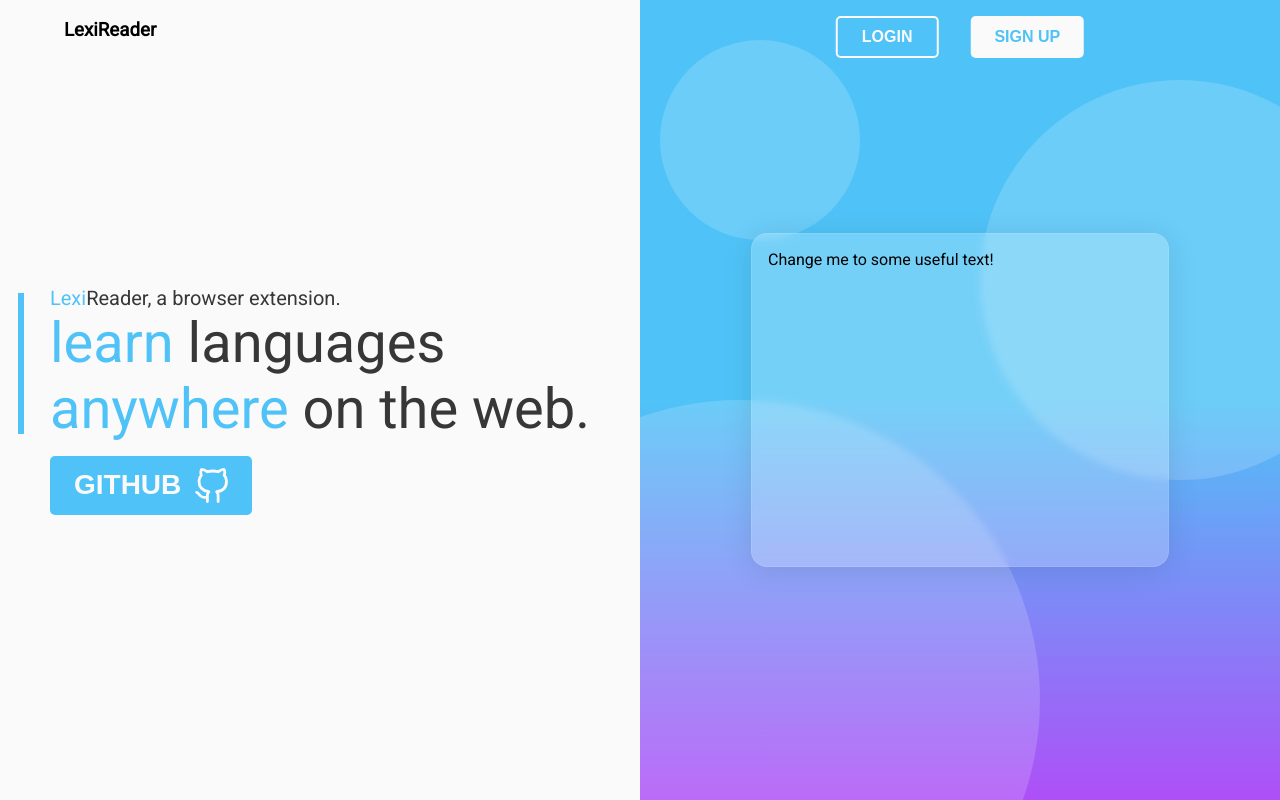
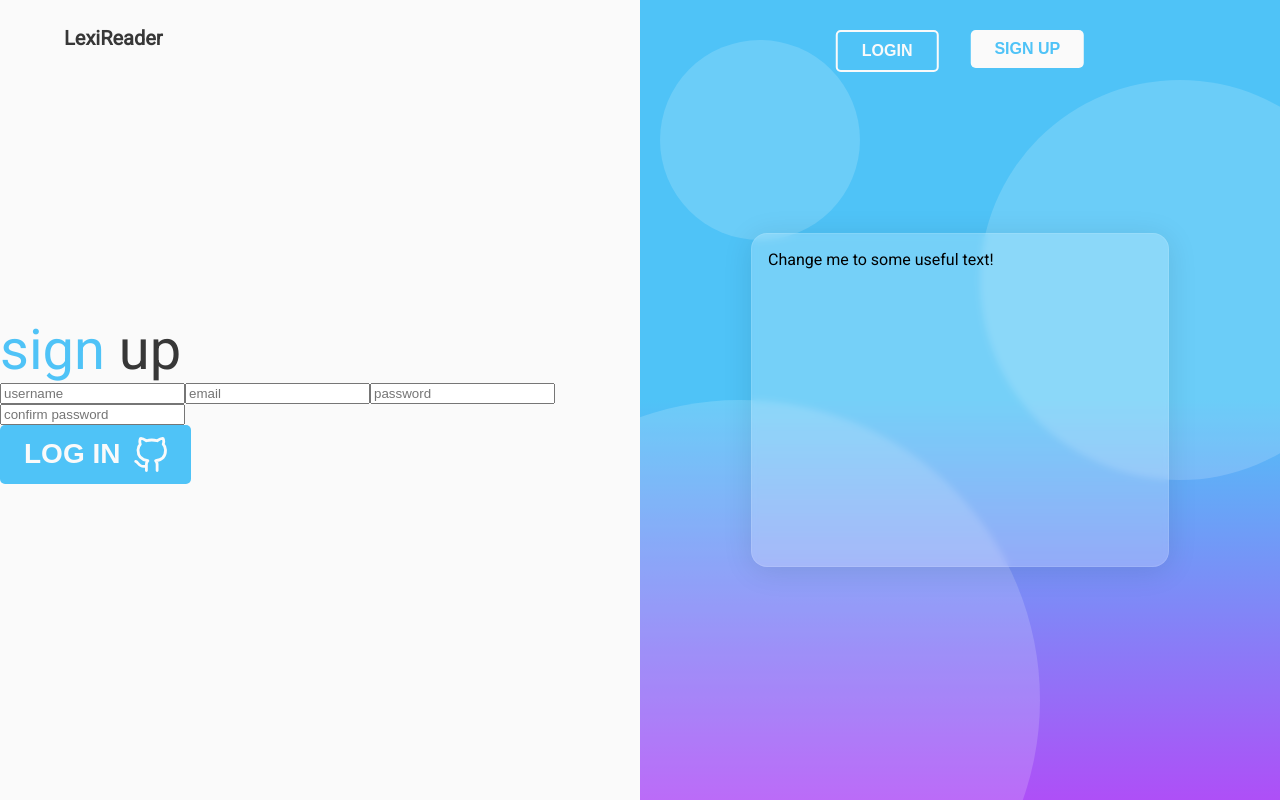
Before and after one commit to ariqfraser/lexireader-website, a React (Vite) app: page /signup in a window 1280 px wide. Built offline with nearby package versions, Linux system fonts and the light colour scheme.

Commit message:
signup validation

```diff
--- a/src/components/Carousell.jsx
+++ b/src/components/Carousell.jsx
@@ -2,7 +2,7 @@
 import { Button } from './Buttons';
 import styled from '@emotion/styled';
 import Glass from './Glass';
-
+import { Link } from 'react-router-dom';
 const Carousell = () => {
     const Container = styled('div')(() => ({
         inset: 0,
@@ -18,7 +18,7 @@
     const ActionWrap = styled('div')(() => ({
         display: 'flex',
         position: 'absolute',
-        top: '16px',
+        top: '30px',
         left: '50%',
         transform: 'translateX(-50%)',
         zIndex: 100,
@@ -40,6 +40,7 @@
     return (
         <Container>
             <ActionWrap>
+                <Link to="/login" style={{ textDecoration: 'none' }}>
                     <Button
                         bg="white"
                         textColor="var(--w)"
@@ -48,9 +49,12 @@
                     >
                         LOGIN
                     </Button>
+                </Link>
+                <Link to="/signup" style={{ textDecoration: 'none' }}>
                     <Button bg="white" isType="fill" textColor="var(--primary)">
                         SIGN UP
                     </Button>
+                </Link>
             </ActionWrap>
             <Circle top={40} left={20} size={200} />
             <Circle bottom={-200} left={-200} size={600} />
--- a/src/Home.jsx
+++ b/src/components/HomeSection.jsx
@@ -1,31 +1,15 @@
-import React from 'react';
-import PageWrapper from './components/PageWrapper';
 import styled from '@emotion/styled';
-import { BigButton } from './components/Buttons';
-import * as Icon from './assets/icons';
-import Nav from './components/Nav';
-import Carousell from './components/Carousell';
+import { BigButton } from './Buttons';
+import * as Icon from '../assets/icons';
 
-const Home = () => {
-    return (
-        <>
-            <Nav screen={'home'} />
-            <PageWrapper>
-                <LeftSideText />
-                <Carousell />
-            </PageWrapper>
-        </>
-    );
-};
-
-const LeftSideText = () => {
+const HomeSection = (props) => {
     const Wrapper = styled('div')(() => ({
         inset: 0,
         display: 'flex',
         justifyContent: 'center',
         alignItems: 'center',
         flexDirection: 'column',
-        '&>div>button': {
+        '&>div>div>button': {
             marginTop: 14,
         },
     }));
@@ -38,7 +22,7 @@
             '&>span': { color: 'var(--primary)' },
         },
         '&>h1': {
-            fontSize: '1.25em',
+            fontSize: props.screen === 'home' ? '1.25em' : '3.5em',
         },
         '&>h2': {
             fontSize: '3.5em',
@@ -58,20 +42,23 @@
         <Wrapper>
             <div>
                 <Container>
-                    <h1>
-                        <span>Lexi</span>Reader, a browser extension.
-                    </h1>
-                    <h2>
-                        <span>learn</span> languages <br />
-                        <span>anywhere</span> on the web.
-                    </h2>
+                    {props.screen === 'home' ? props.children : props.title}
                 </Container>
-                <BigButton>
-                    GITHUB <Icon.Github />
-                </BigButton>
+                {props.screen === 'home' ? (
+                    <div style={{ display: 'flex' }}>
+                        <BigButton style={{ marginRight: 18 }}>
+                            GITHUB <Icon.Github />
+                        </BigButton>
+                        <BigButton>
+                            SIGN IN <Icon.Github />
+                        </BigButton>
+                    </div>
+                ) : (
+                    props.children
+                )}
             </div>
         </Wrapper>
     );
 };
 
-export default Home;
+export default HomeSection;
--- a/src/components/Nav.jsx
+++ b/src/components/Nav.jsx
@@ -1,6 +1,7 @@
 import React from 'react';
 import styled from '@emotion/styled';
 import { Button } from './Buttons';
+import { Link } from 'react-router-dom';
 
 const Nav = ({ screen }) => {
     const Wrapper = styled('nav')(() => ({
@@ -11,16 +12,27 @@
         zIndex: 5,
         width: '90vw',
         alignItems: 'center',
-        '&>h3': {
-            marginRight: 'auto',
+        padding: '0 5vw',
+        height: 75,
+    }));
+
+    const NavLink = styled(Link)(() => ({
+        marginRight: 'auto',
+        fontWeight: 600,
+        fontSize: '1.25em',
+        textDecoration: 'none',
+        color: 'var(--b)',
+        transition: '200ms ease-in-out',
+        '&>span': { transition: 'inherit' },
+        '&:hover': {
+            '&>span': { color: 'var(--primary)' },
         },
-        padding: '0 5vw',
     }));
     return (
         <Wrapper>
-            <h3>
+            <NavLink to="/">
                 <span>Lexi</span>Reader
-            </h3>
+            </NavLink>
         </Wrapper>
     );
 };
--- a/src/main.jsx
+++ b/src/main.jsx
@@ -1,11 +1,20 @@
 import React from 'react';
 import ReactDOM from 'react-dom';
 import './index.css';
-import Home from './Home';
+import Home from './pages/Home';
+import Login from './pages/Login';
+import { BrowserRouter, Route, Routes } from 'react-router-dom';
+import Signup from './pages/Signup';
 
 ReactDOM.render(
     <React.StrictMode>
-        <Home />
+        <BrowserRouter>
+            <Routes>
+                <Route path="/" element={<Home />} />
+                <Route path="/login" element={<Login />} />
+                <Route path="/signup" element={<Signup />} />
+            </Routes>
+        </BrowserRouter>
     </React.StrictMode>,
     document.getElementById('root')
 );
--- /dev/null
+++ b/src/pages/Home.jsx
@@ -0,0 +1,28 @@
+import React from 'react';
+import PageWrapper from '../components/PageWrapper';
+
+import Nav from '../components/Nav';
+import Carousell from '../components/Carousell';
+import HomeSection from '../components/HomeSection';
+
+const Home = () => {
+    return (
+        <>
+            <Nav screen={'home'} />
+            <PageWrapper>
+                <HomeSection screen={'home'}>
+                    <h1>
+                        <span>Lexi</span>Reader, a browser extension.
+                    </h1>
+                    <h2>
+                        <span>learn</span> languages <br />
+                        <span>anywhere</span> on the web.
+                    </h2>
+                </HomeSection>
+                <Carousell />
+            </PageWrapper>
+        </>
+    );
+};
+
+export default Home;
--- /dev/null
+++ b/src/pages/Login.jsx
@@ -0,0 +1,43 @@
+import React, { useRef } from 'react';
+import PageWrapper from '../components/PageWrapper';
+
+import Nav from '../components/Nav';
+import Carousell from '../components/Carousell';
+import HomeSection from '../components/HomeSection';
+import { BigButton } from '../components/Buttons';
+import * as Icon from '../assets/icons';
+
+import axios from 'axios';
+
+const Login = () => {
+    const user = useRef();
+    const pass = useRef();
+
+    const handleSubmit = () => {
+        console.log({ user: user, pass: pass });
+    };
+    return (
+        <>
+            <Nav screen={'home'} />
+            <PageWrapper>
+                <HomeSection
+                    screen={'login'}
+                    title={
+                        <h1>
+                            <span>log</span>in
+                        </h1>
+                    }
+                >
+                    <input type={'text'} ref={user} />
+                    <input type={'password'} ref={pass} />
+                    <BigButton onClick={() => handleSubmit()}>
+                        LOG IN <Icon.Github />
+                    </BigButton>
+                </HomeSection>
+                <Carousell />
+            </PageWrapper>
+        </>
+    );
+};
+
+export default Login;
--- /dev/null
+++ b/src/pages/Signup.jsx
@@ -0,0 +1,109 @@
+import React, { useRef, useEffect, useState } from 'react';
+import PageWrapper from '../components/PageWrapper';
+
+import Nav from '../components/Nav';
+import Carousell from '../components/Carousell';
+import HomeSection from '../components/HomeSection';
+import { BigButton } from '../components/Buttons';
+import * as Icon from '../assets/icons';
+
+import { regex } from '../utils/regex';
+import axios from 'axios';
+
+const Signup = () => {
+    const user = useRef();
+    const pass = useRef();
+    const passC = useRef();
+    const email = useRef();
+    const [errEmail, setErrEmail] = useState('');
+    const [errUser, setErrUser] = useState('');
+    const [errPass, setErrPass] = useState('');
+
+    const isValid = (user, email, pass, passC) => {
+        let valid = true;
+        if (user.trim() === null || user.trim() === '') {
+            setErrUser('Username field MUST NOT be left blank. ');
+            valid = false;
+        } else if (user.trim().length < 4) {
+            setErrUser('Username has to be at least 4 characters');
+            valid = false;
+        }
+
+        if (!email.trim().match(regex.email)) {
+            setErrEmail('Enter a valid email.');
+            valid = false;
+        }
+
+        if (!pass) {
+            setErrPass('Password is blank!');
+            valid = false;
+        } else if (pass !== passC) {
+            setErrPass('Passwords do not match');
+        }
+        console.log('isValid?', valid);
+        return valid;
+    };
+
+    const handleSubmit = () => {
+        setErrEmail('');
+        setErrUser('');
+        setErrPass('');
+        if (
+            isValid(
+                user.current.value,
+                email.current.value,
+                pass.current.value,
+                passC.current.value
+            ) === false
+        )
+            return null;
+
+        alert('logged in');
+    };
+
+    useEffect(() => {
+        console.log('1');
+
+        return () => {
+            console.log('2');
+        };
+    }, []);
+
+    return (
+        <>
+            <Nav screen={'home'} />
+            <PageWrapper>
+                <HomeSection
+                    screen={'signin'}
+                    title={
+                        <h1>
+                            <span>sign</span> up
+                        </h1>
+                    }
+                >
+                    {errUser}
+                    <input type={'text'} ref={user} placeholder="username" />
+                    {errEmail}
+                    <input type={'text'} ref={email} placeholder="email" />
+                    {errPass}
+                    <input
+                        type={'password'}
+                        ref={pass}
+                        placeholder="password"
+                    />
+                    <input
+                        type={'password'}
+                        ref={passC}
+                        placeholder="confirm password"
+                    />
+                    <BigButton onClick={() => handleSubmit()}>
+                        LOG IN <Icon.Github />
+                    </BigButton>
+                </HomeSection>
+                <Carousell />
+            </PageWrapper>
+        </>
+    );
+};
+
+export default Signup;
--- /dev/null
+++ b/src/utils/regex.js
@@ -0,0 +1,4 @@
+export const regex = {
+    email: '^[a-zA-Z0-9.!#$%&’*+/=?^_`{|}~-]+@[a-zA-Z0-9-]+(?:\.[a-zA-Z0-9-]+)*$',
+    //'^[a-zA-Z0-9.!#$%&’*+/=?^_`{|}~-]+@[a-zA-Z0-9-]+(?:\.[a-zA-Z0-9-]+)*$'
+};
```
Lines whose indentation alone changed are shown as unchanged.
